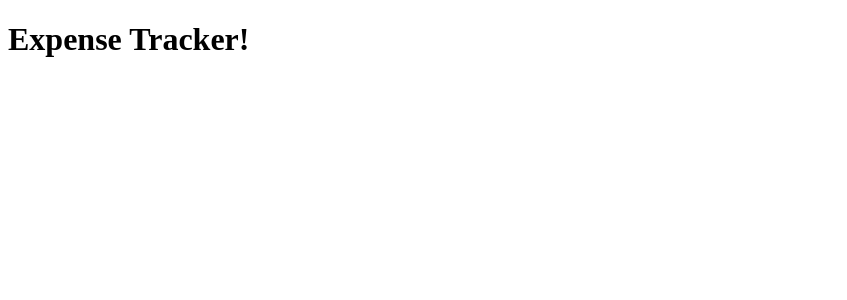
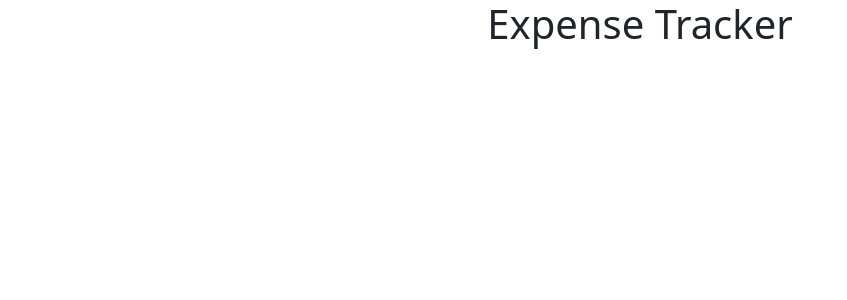
Before and after one commit to rosujedanad/Expense-Tracker, a React (Create React App) app: page / in a window 1280 px wide. Shown: the top 300 px of the page, without its empty margins (0-847 px from the left). Built offline with nearby package versions, Linux system fonts and the light colour scheme.

Commit message:
added bootstrap

```diff
--- a/package.json
+++ b/package.json
@@ -6,9 +6,13 @@
     "@testing-library/jest-dom": "^5.17.0",
     "@testing-library/react": "^13.4.0",
     "@testing-library/user-event": "^13.5.0",
+    "axios": "^1.6.8",
     "react": "^18.2.0",
     "react-dom": "^18.2.0",
+    "react-redux": "^9.1.0",
+    "react-router-dom": "^6.22.3",
     "react-scripts": "5.0.1",
+    "redux": "^5.0.1",
     "web-vitals": "^2.1.4"
   },
   "scripts": {
--- a/public/index.html
+++ b/public/index.html
@@ -15,16 +15,8 @@
       user's mobile device or desktop. See https://developers.google.com/web/fundamentals/web-app-manifest/
     -->
     <link rel="manifest" href="%PUBLIC_URL%/manifest.json" />
-    <!--
-      Notice the use of %PUBLIC_URL% in the tags above.
-      It will be replaced with the URL of the `public` folder during the build.
-      Only files inside the `public` folder can be referenced from the HTML.
-
-      Unlike "/favicon.ico" or "favicon.ico", "%PUBLIC_URL%/favicon.ico" will
-      work correctly both with client-side routing and a non-root public URL.
-      Learn how to configure a non-root public URL by running `npm run build`.
-    -->
-    <title>React App</title>
+    <link href="https://cdn.jsdelivr.net/npm/bootstrap@5.3.3/dist/css/bootstrap.min.css" rel="stylesheet" integrity="sha384-QWTKZyjpPEjISv5WaRU9OFeRpok6YctnYmDr5pNlyT2bRjXh0JMhjY6hW+ALEwIH" crossorigin="anonymous">
+    <title>Expense Tracker</title>
   </head>
   <body>
     <noscript>You need to enable JavaScript to run this app.</noscript>
--- a/src/App.js
+++ b/src/App.js
@@ -1,9 +1,9 @@
 import React from 'react'
 
-const App = () => {
+function App() {
   return (
-    <div>
-      <h1>Expense Tracker!</h1>
+    <div className="container-fluid">
+      <h1 className="text-center">Expense Tracker</h1>
     </div>
   )
 }
--- /dev/null
+++ b/src/index.css
@@ -0,0 +1,5 @@
+*{
+    padding:0;
+    margin:0;
+    box-sizing: border-box;
+}
```
Also changed, not shown: 1 other file (tests, documents, lock files or other folders).
